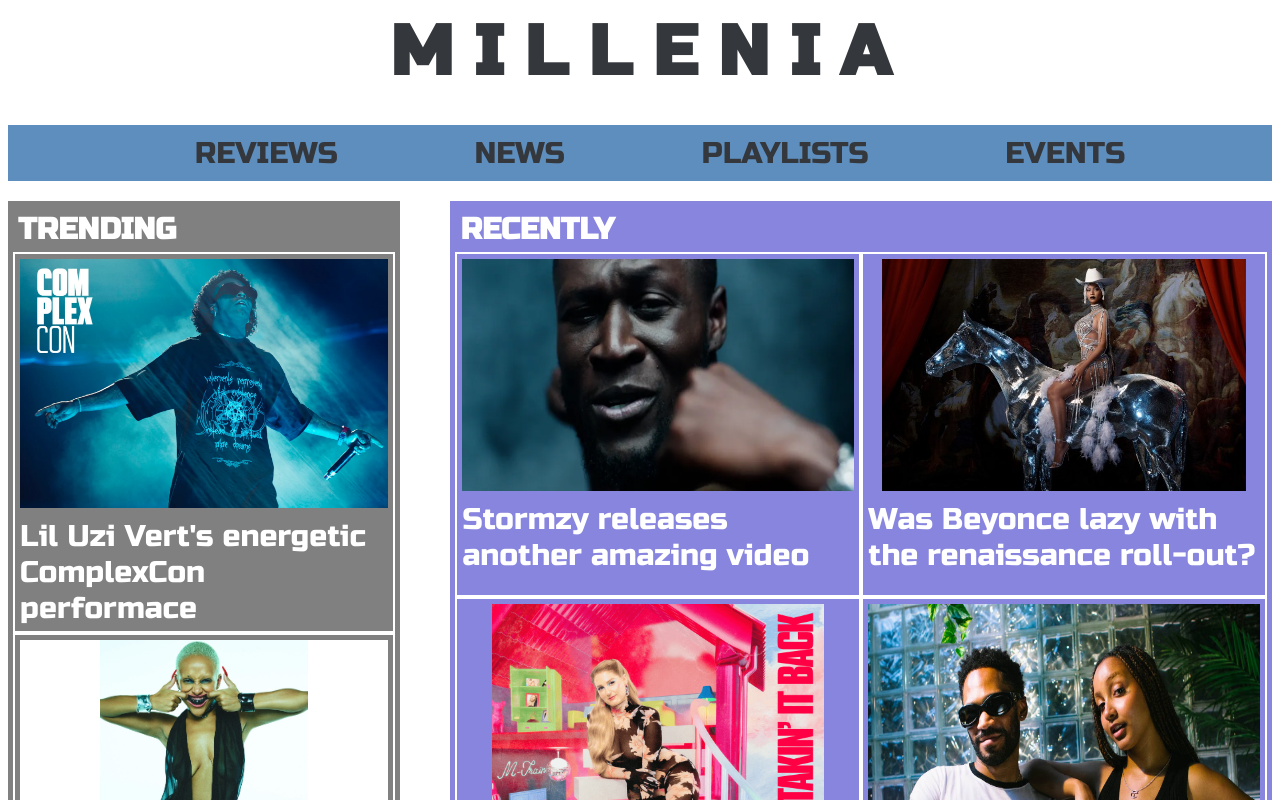
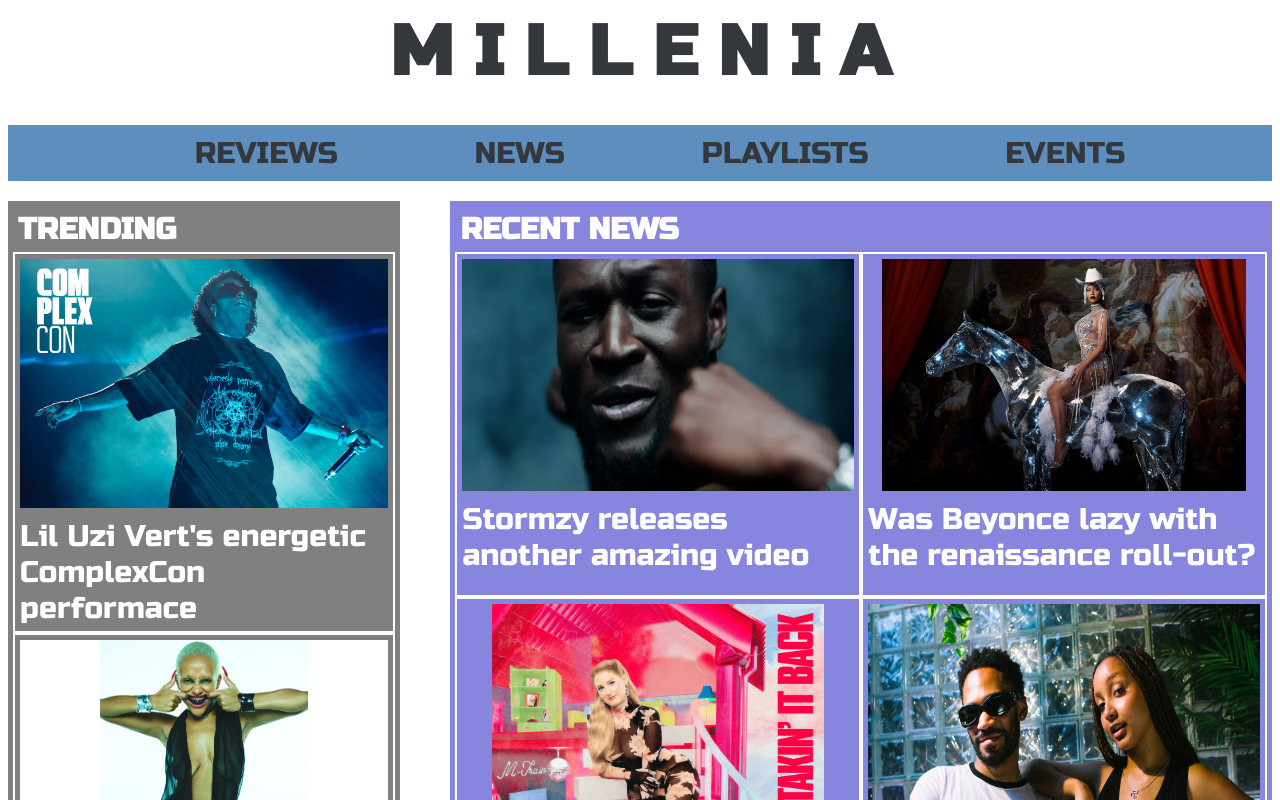
Before and after one commit to 4jjnaomi/Millenia--desktop, a plain HTML site: page index.html in a window 1280 px wide. Shown: the top 800 px of the page. Drawn offline with Linux system fonts and the light colour scheme.

Commit message:
Update index.html

```diff
--- a/index.html
+++ b/index.html
@@ -45,7 +45,7 @@
                 </div>
             </div>
             <div class="main">
-                <h2>RECENTLY</h2>
+                <h2>RECENT NEWS</h2>
                 <div class="row main-section">
                     <div class="column" id="stormzy" >
                     <img width="952" height="496" src="./imgs/stormzy_thisiswhatimean.webp">
```
